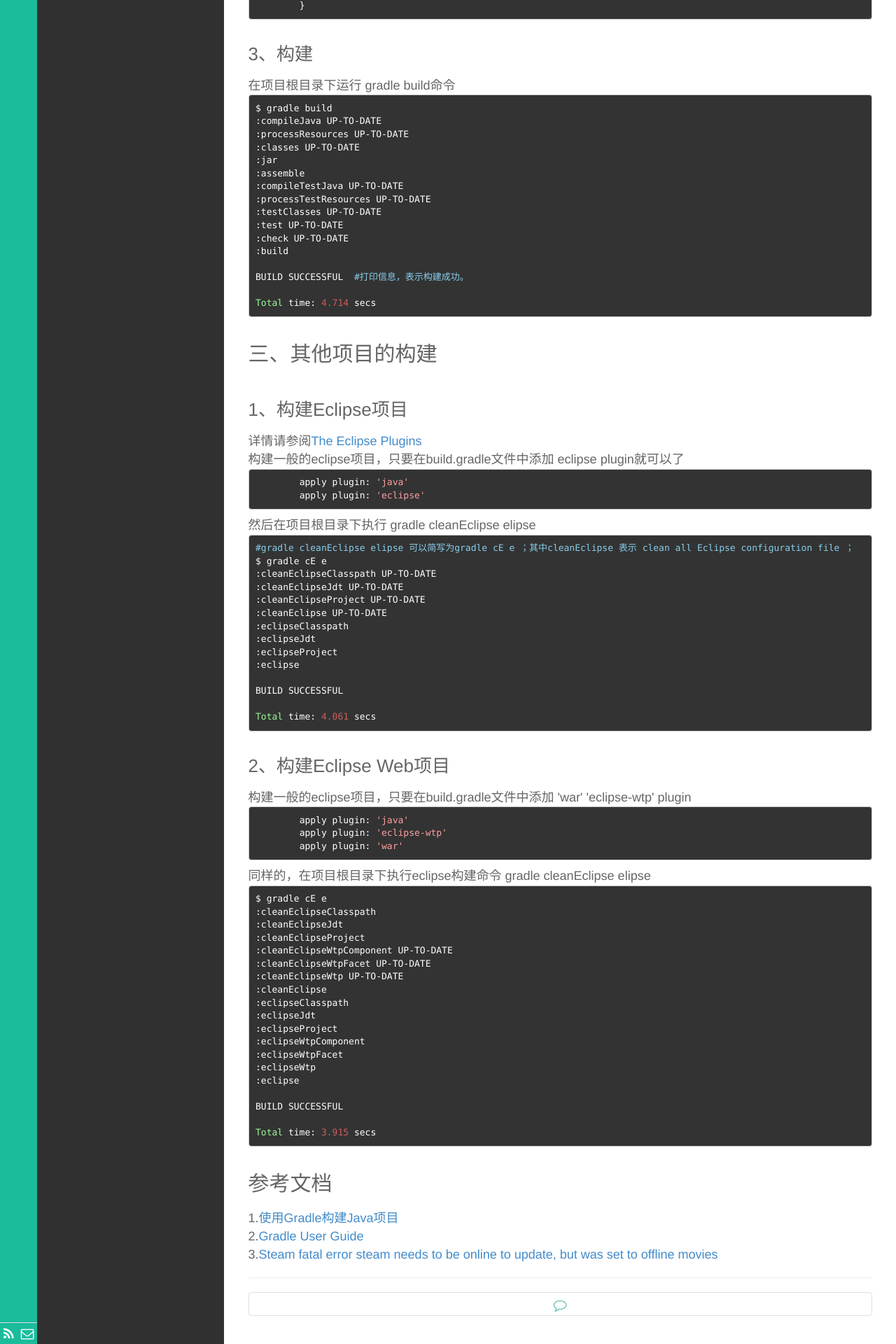
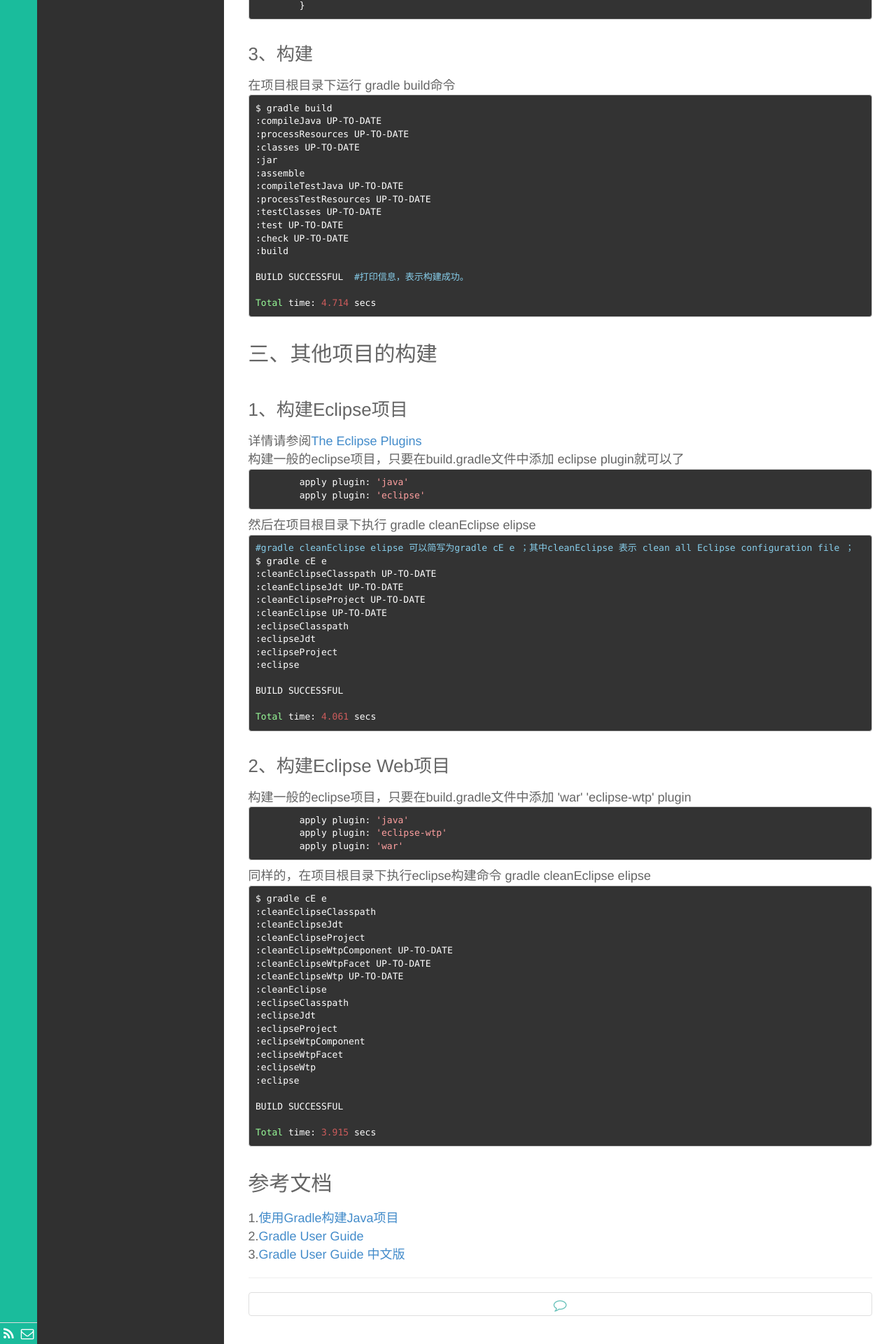
Before and after one commit to demon7452/demon7452.github.io, a Jekyll site: the page built from _posts/技术/2015-12-18-Gradle简明教程.html, in a window 1280 px wide. Shown: the part 1727-3647 px from the top of the page at 70% size. Built offline with Jekyll 4.4.1, drawn with Linux system fonts in a browser that asks for light colours; Markdown is read by kramdown in place of the engine named in the settings.

Commit message:
a little change

```diff
--- a/_posts/技术/2015-12-18-Gradle简明教程.html
+++ b/_posts/技术/2015-12-18-Gradle简明教程.html
@@ -167,4 +167,4 @@ Total time: 3.915 secs
 <h2>参考文档</h2>
 1.<a href="http://www.importnew.com/15881.html" target="_blank">使用Gradle构建Java项目</a><br>
 2.<a href="https://docs.gradle.org/current/userguide/userguide.html" target="_blank">Gradle User Guide</a><br>
-3.<a href="http://askubuntu.com/questions/256628/steam-fatal-error-steam-needs-to-be-online-to-update-but-was-set-to-offline-mov" target="_blank">Steam fatal error steam needs to be online to update, but was set to offline movies</a><br>
+3.<a href="https://www.gitbook.com/book/dongchuan/gradle-user-guide-/details" target="_blank">Gradle User Guide 中文版</a><br>
```
